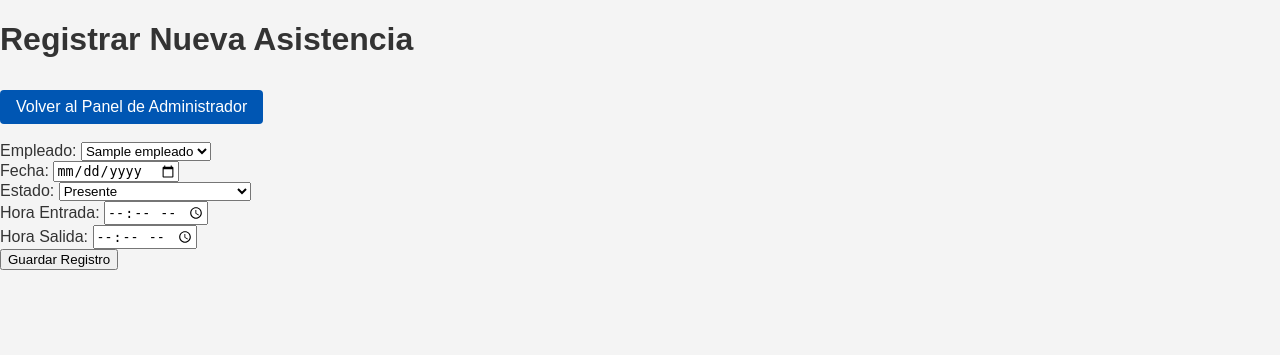
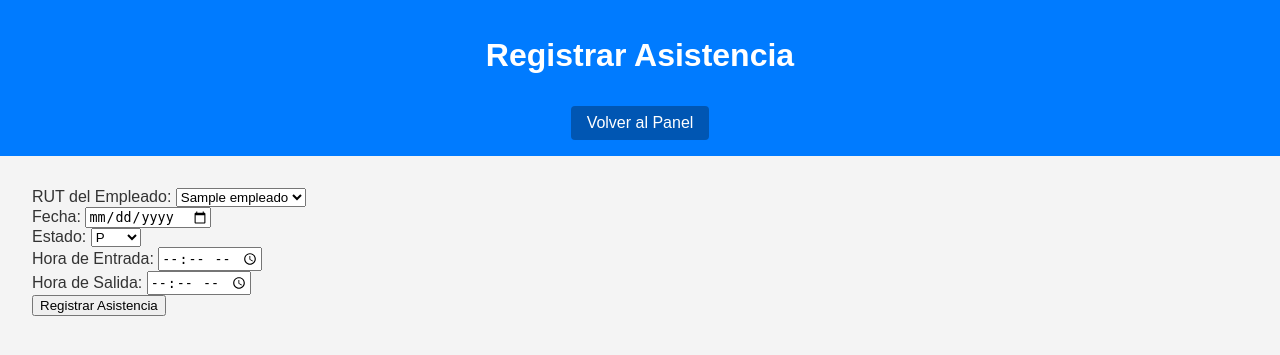
Before and after one commit to jolaperry/control-asistencias, a Flask app: template templates/registro_asistencia.html in a window 1280 px wide. Shown: the top 355 px of the page. Run offline with Flask 3, Linux system fonts and the light colour scheme; the template is opened without the code that fills it: most values are stand-ins (such as "Sample title", 1, 10 or a date in 2020).

Commit message:
Update registro_asistencia.html

```diff
--- a/templates/registro_asistencia.html
+++ b/templates/registro_asistencia.html
@@ -2,55 +2,50 @@
 <html lang="es">
 <head>
     <meta charset="UTF-8">
+    <meta name="viewport" content="width=device-width, initial-scale=1.0">
     <title>Registrar Asistencia</title>
     <link rel="stylesheet" href="{{ url_for('static', filename='css/style.css') }}">
 </head>
 <body>
-    <div class="form-container">
-        <h1>Registrar Nueva Asistencia</h1>
-        <a href="{{ url_for('admin_view') }}" class="back-button">Volver al Panel de Administrador</a>
-        <br><br>
-        <form action="{{ url_for('registro_asistencia') }}" method="post">
-            <div class="form-group">
-                <label for="id_empleado">Empleado:</label>
-                <select id="id_empleado" name="id_empleado" required>
-                    {% for empleado in empleados %}
-                    <option value="{{ empleado.id_usuario }}">{{ empleado.nombre }}</option>
-                    {% endfor %}
-                </select>
-            </div>
+    <header>
+        <h1>Registrar Asistencia</h1>
+        <nav>
+            <a href="{{ url_for('admin_view') }}" class="back-button">Volver al Panel</a>
+        </nav>
+    </header>
 
-            <div class="form-group">
-                <label for="fecha">Fecha:</label>
-                <input type="date" id="fecha" name="fecha" required>
-            </div>
-
-            <div class="form-group">
-                <label for="estado">Estado:</label>
-                <select id="estado" name="estado" required>
-                    <option value="P">Presente</option>
-                    <option value="DL">Día libre</option>
-                    <option value="PE">Permisos Especiales/legales</option>
-                    <option value="V">Vacaciones</option>
-                    <option value="CAP">Días capacitación ingreso</option>
-                    <option value="A">Ausencia</option>
-                    <option value="L">Licencia Médica</option>
-                    <option value="R">Renuncia/Desvinculación</option>
-                </select>
-            </div>
-
-            <div class="form-group">
-                <label for="hora_entrada">Hora Entrada:</label>
-                <input type="time" id="hora_entrada" name="hora_entrada">
-            </div>
-
-            <div class="form-group">
-                <label for="hora_salida">Hora Salida:</label>
-                <input type="time" id="hora_salida" name="hora_salida">
-            </div>
-
-            <button type="submit">Guardar Registro</button>
+    <main>
+        <form action="{{ url_for('registrar_asistencia') }}" method="POST">
+            <label for="RUT">RUT del Empleado:</label>
+            <select name="RUT" id="RUT" required>
+                {% for empleado in empleados %}
+                <option value="{{ empleado.RUT }}">{{ empleado.nombre_completo }}</option>
+                {% endfor %}
+            </select>
+            <br>
+            <label for="fecha">Fecha:</label>
+            <input type="date" name="fecha" id="fecha" required>
+            <br>
+            <label for="estado">Estado:</label>
+            <select name="estado" id="estado" required>
+                <option value="Presente">P</option>
+                <option value="Día libre">DL</option>
+                <option value="Permisos Especiales/legales">PE</option>
+                <option value="Vacaciones">V</option>
+                <option value="Días capacitación ingreso">CAP</option>
+                <option value="Ausencia">A</option>
+                <option value="Licencia Médica">L</option>
+                <option value="Renuncia/Desvinculación">R</option>
+            </select>
+            <br>
+            <label for="hora_entrada">Hora de Entrada:</label>
+            <input type="time" name="hora_entrada" id="hora_entrada">
+            <br>
+            <label for="hora_salida">Hora de Salida:</label>
+            <input type="time" name="hora_salida" id="hora_salida">
+            <br>
+            <button type="submit">Registrar Asistencia</button>
         </form>
-    </div>
+    </main>
 </body>
 </html>
```
